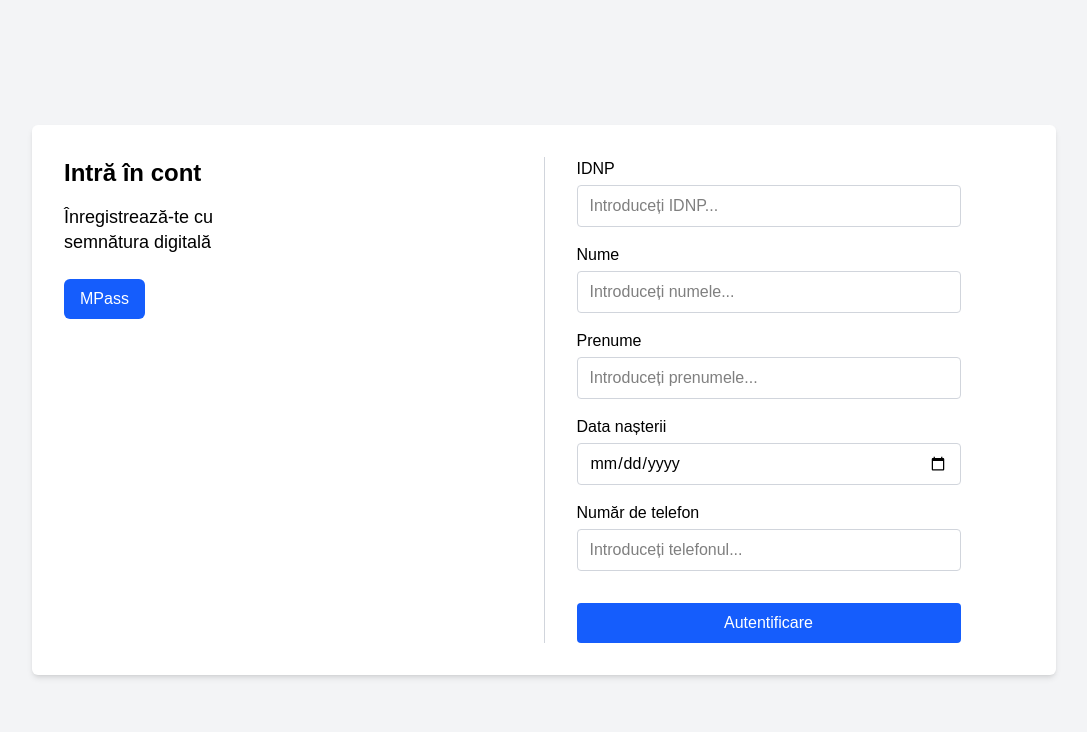
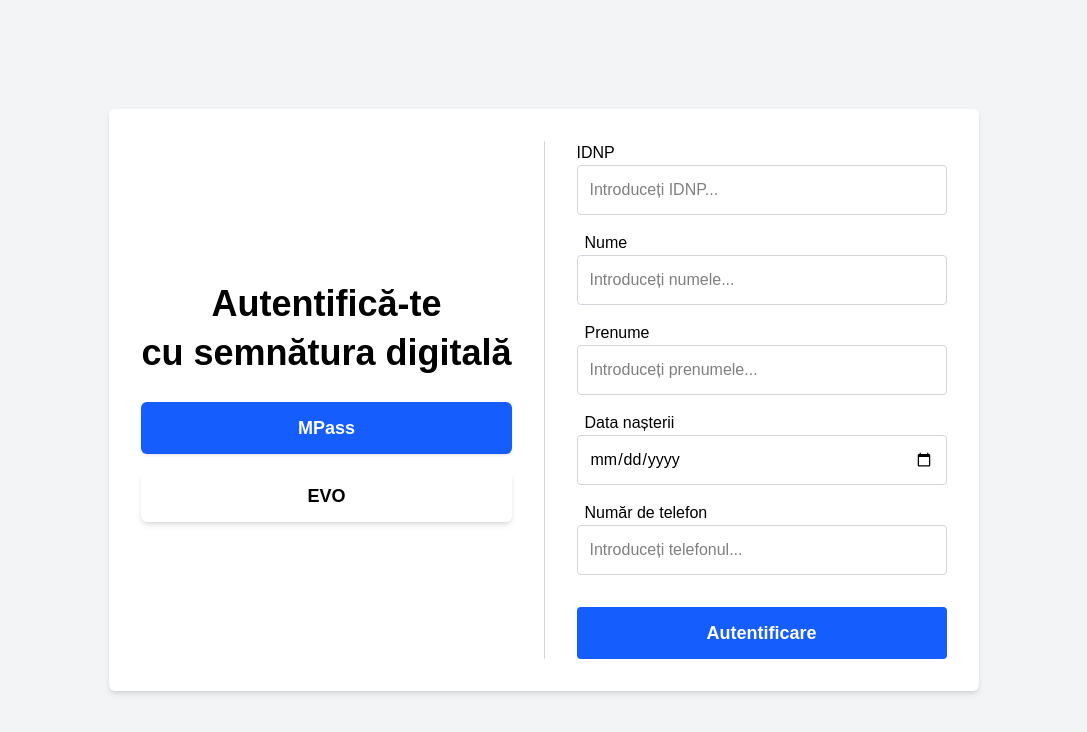
Before and after one commit to IgariokVulcanizare/govtech-25x, a Next.js app in the folder govtech/: page /Components/Authenthification in a window 1280 px wide. Shown: the top 732 px of the page, without its empty margins (96-1183 px from the left). Built offline with nearby package versions, Linux system fonts and the light colour scheme.

Commit message:
Made the UI for AuthentificationPage

```diff
--- a/govtech/src/app/Components/Authenthification/page.tsx
+++ b/govtech/src/app/Components/Authenthification/page.tsx
@@ -1,8 +1,8 @@
 "use client";
 import React, { useState } from "react";
 import { useRouter } from "next/navigation";
+import Image from 'next/image'
 
-// Define a mock database with one example user
 const mockDatabase = [
   {
     idnp: "1234567890123",
@@ -14,7 +14,11 @@ const mockDatabase = [
   // You can add additional mock records here if needed.
 ];
 
+
 export default function Authentification() {
+
+  const [showQRCode, setShowQRCode] = useState(false);
+
   // State management for form fields – correspond to the database columns
   const [idnp, setIdnp] = useState("");
   const [nume, setNume] = useState("");
@@ -51,24 +55,34 @@ export default function Authentification() {
   };
 
   return (
-    <main className="bg-gray-100 min-h-screen text-black p-8 flex items-center justify-center">
+    <main className="bg-gray-100 min-h-screen text-black p-8 flex items-center justify-center relative">
+      <div className={`${showQRCode ? "blur-sm" : ""} transition duration-300 ease-in-out`}>
       <div className="bg-white w-full max-w-5xl p-8 rounded-md shadow-md grid grid-cols-[1fr_auto_1fr] gap-8">
         {/* Left Section */}
-        <div className="flex flex-col items-start justify-start">
-          <h2 className="text-2xl font-bold mb-4">Intră în cont</h2>
-          <p className="text-lg mb-6 leading-snug">
-            Înregistrează-te cu
+        <div className="flex flex-col items-start justify-center">
+
+          <h1 className="text-4xl text-center font-bold mb-6 leading-snug w-full">
+            Autentifică-te
             <br />
-            semnătura digitală
-          </p>
+            cu semnătura digitală
+          </h1>
           <a
             href="https://mpass.gov.md/login"
             target="_blank"
             rel="noopener noreferrer"
-            className="inline-block bg-blue-600 hover:bg-blue-700 text-white font-medium py-2 px-4 rounded-md"
+            className="inline-block bg-blue-600 hover:bg-blue-700 text-lg text-white text-center font-semibold py-3 w-full align-center rounded-md transition-colors shadow-sm mb-4"
+
           >
             MPass
           </a>
+          <button
+              type="button"
+              onClick={() => setShowQRCode(true)}
+              className="inline-block bg-white hover:bg-gray-100 text-lg text-black text-center font-semibold py-3 w-full rounded-md transition-colors duration-200 shadow-md"
+          >
+              EVO
+          </button>
+
         </div>
 
         {/* Vertical Divider */}
@@ -78,7 +92,7 @@ export default function Authentification() {
         <div className="flex flex-col justify-center">
           <form onSubmit={handleSubmit} className="space-y-4 w-full max-w-sm">
             <div>
-              <label htmlFor="idnp" className="block font-medium mb-1">
+              <label htmlFor="idnp" className="block font-medium mb-0">
                 IDNP
               </label>
               <input
@@ -86,13 +100,13 @@ export default function Authentification() {
                 type="text"
                 value={idnp}
                 onChange={(e) => setIdnp(e.target.value)}
-                className="w-full border border-gray-300 rounded px-3 py-2"
+                className="w-full border border-gray-300 rounded px-3 py-3"
                 placeholder="Introduceți IDNP..."
               />
             </div>
 
             <div>
-              <label htmlFor="nume" className="block font-medium mb-1">
+              <label htmlFor="nume" className="block font-medium mb-0 ml-2">
                 Nume
               </label>
               <input
@@ -100,13 +114,13 @@ export default function Authentification() {
                 type="text"
                 value={nume}
                 onChange={(e) => setNume(e.target.value)}
-                className="w-full border border-gray-300 rounded px-3 py-2"
+                className="w-full border border-gray-300 rounded px-3 py-3"
                 placeholder="Introduceți numele..."
               />
             </div>
 
             <div>
-              <label htmlFor="prenume" className="block font-medium mb-1">
+              <label htmlFor="prenume" className="block font-medium mb-0 ml-2">
                 Prenume
               </label>
               <input
@@ -114,13 +128,13 @@ export default function Authentification() {
                 type="text"
                 value={prenume}
                 onChange={(e) => setPrenume(e.target.value)}
-                className="w-full border border-gray-300 rounded px-3 py-2"
+                className="w-full border border-gray-300 rounded px-3 py-3"
                 placeholder="Introduceți prenumele..."
               />
             </div>
 
             <div>
-              <label htmlFor="dataNasterii" className="block font-medium mb-1">
+              <label htmlFor="dataNasterii" className="block font-medium mb-0 ml-2">
                 Data nașterii
               </label>
               <input
@@ -128,12 +142,12 @@ export default function Authentification() {
                 type="date"
                 value={dataNasterii}
                 onChange={(e) => setDataNasterii(e.target.value)}
-                className="w-full border border-gray-300 rounded px-3 py-2"
+                className="w-full border border-gray-300 rounded px-3 py-3"
               />
             </div>
 
             <div>
-              <label htmlFor="telefon" className="block font-medium mb-1">
+              <label htmlFor="telefon" className="block font-medium mb-0 ml-2">
                 Număr de telefon
               </label>
               <input
@@ -141,20 +155,45 @@ export default function Authentification() {
                 type="tel"
                 value={telefon}
                 onChange={(e) => setTelefon(e.target.value)}
-                className="w-full border border-gray-300 rounded px-3 py-2"
+                className="w-full border border-gray-300 rounded px-3 py-3"
                 placeholder="Introduceți telefonul..."
               />
             </div>
 
             <button
               type="submit"
-              className="bg-blue-600 text-white w-full py-2 rounded mt-4 hover:bg-blue-700 transition-colors"
+              className="bg-blue-600 text-white text-lg font-semibold w-full py-3 rounded mt-4 hover:bg-blue-700 transition-colors"
             >
               Autentificare
             </button>
           </form>
         </div>
       </div>
+
+      </div>
+
+        {/* Modal overlay remains the same */}
+        {showQRCode && (
+          <div className="fixed inset-0 bg-opacity-30 flex items-center justify-center z-50">
+            <div className="bg-white p-6 rounded-lg shadow-lg relative max-w-sm w-full">
+              <button
+                onClick={() => setShowQRCode(false)}
+                className="absolute top-2 right-2 text-gray-500 hover:text-black text-xl font-bold"
+              >
+                ×
+              </button>
+              <h2 className="text-center font-semibold text-lg mb-4">Scanează codul EVO</h2>
+              <Image
+                src="/QR-EVO.png"
+                alt="EVO QR Code"
+                width={300}
+                height={300}
+                className="mx-auto"
+              />
+            </div>
+          </div>
+        )}
+
     </main>
   );
 }
```
